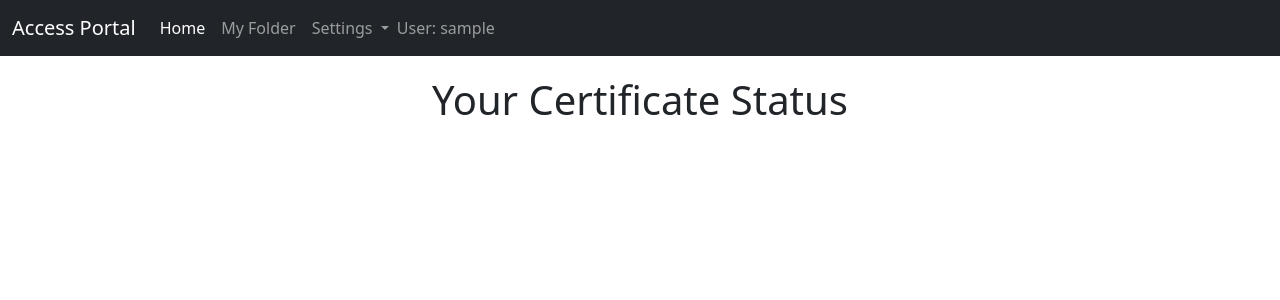
After one commit to Prakhar896/Access, a Flask app: template templates/portal/settings/certificateStatus.html in a window 1280 px wide. The commit adds this page. Shown: the top 300 px of the page. Run offline with Flask 2, Linux system fonts and the light colour scheme; the template is opened without the code that fills it: most values are stand-ins (such as "Sample title", 1, 10 or a date in 2020); parts of the project's set-up code (start-up, migrations or seed data) failed here and were passed over; some libraries are stand-ins or nearby versions.

Commit message:
added rendering of certStatus webpage
nothing displayed yet

```diff
--- a/main.py
+++ b/main.py
@@ -197,6 +197,7 @@ def bootFunction():
         print("MAIN: Boot version detected: '" + fileData + "'")
 
   # Run code that supports older versions (Backwards compatibility)
+  ## SUPPORT FOR v1.0.2
   for username in accessIdentities:
     if 'settings' not in accessIdentities[username] or ('emailPref' not in accessIdentities[username]['settings']):
       accessIdentities[username]['settings'] = {
--- a/templates/baseNav.html
+++ b/templates/baseNav.html
@@ -44,7 +44,7 @@
                         </div> -->
                         <ul class="dropdown-menu" aria-labelledby="navbarDropdown">
                             <li><a class="dropdown-item" href="#" id="emailsLink">Emails</a></li>
-                            <li><a class="dropdown-item" href="#">Certificate Status</a></li>
+                            <li><a class="dropdown-item" href="#" id="certStatusLink">Certificate Status</a></li>
                             <!-- <li><hr class="dropdown-divider"></li> -->
                             <li><a class="dropdown-item" href="#">Identity Info & Management</a></li>
                           </ul>
@@ -94,6 +94,14 @@
     arrayURL = arrayURL.slice(0, 7).join('/') + "/settings/emailPref"
 
     emailsLink.href = arrayURL;
+
+    // Cert Status settings link
+    var certStatusLink = document.getElementById("certStatusLink");
+
+    arrayURL = url.split("/");
+    arrayURL = arrayURL.slice(0, 7).join('/') + "/settings/certStatus"
+
+    certStatusLink.href = arrayURL;
     </script>
 </body>
 
--- /dev/null
+++ b/templates/portal/settings/certificateStatus.html
@@ -0,0 +1,18 @@
+{% extends "baseNav.html" %}
+
+{% block tabTitle %}Certificate Status | Access Portal{% endblock %}
+
+{% block head %}
+<style>
+    #content {
+        text-align: center;
+        margin-top: 20px;
+    }
+</style>
+{% endblock %}
+
+{% block body %}
+<div id="content">
+    <h1>Your Certificate Status</h1>
+</div>
+{% endblock %}
```
Also changed, not shown: portal.py (+9 -0 lines).
